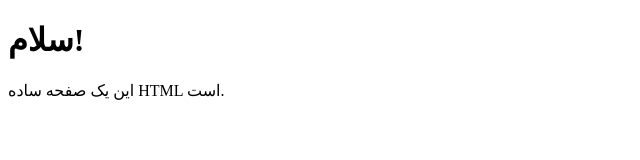
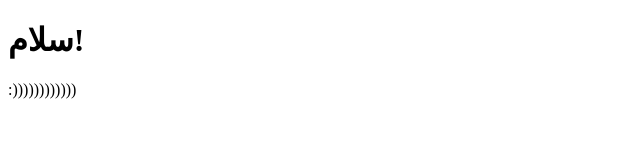
Before and after one commit to melinarah/tamrin5, a plain HTML site: page index.html in a window 1280 px wide. Shown: the whole page, without its empty margins (0-640 px from the left). Drawn offline with Linux system fonts and the light colour scheme.

Commit message:
Update index.html

```diff
--- a/index.html
+++ b/index.html
@@ -12,7 +12,7 @@
 <body>
 
 <h1>سلام!</h1>
-<p>این یک صفحه ساده HTML است.</p>
+<p>:))))))))))))</p>
 
 </body>
 </html>
```
